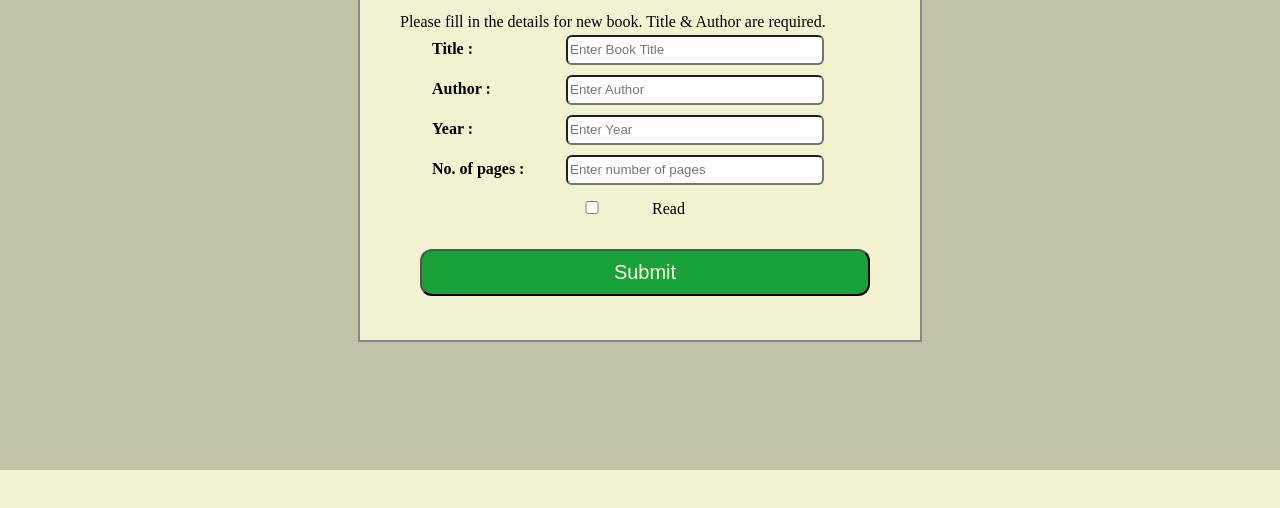
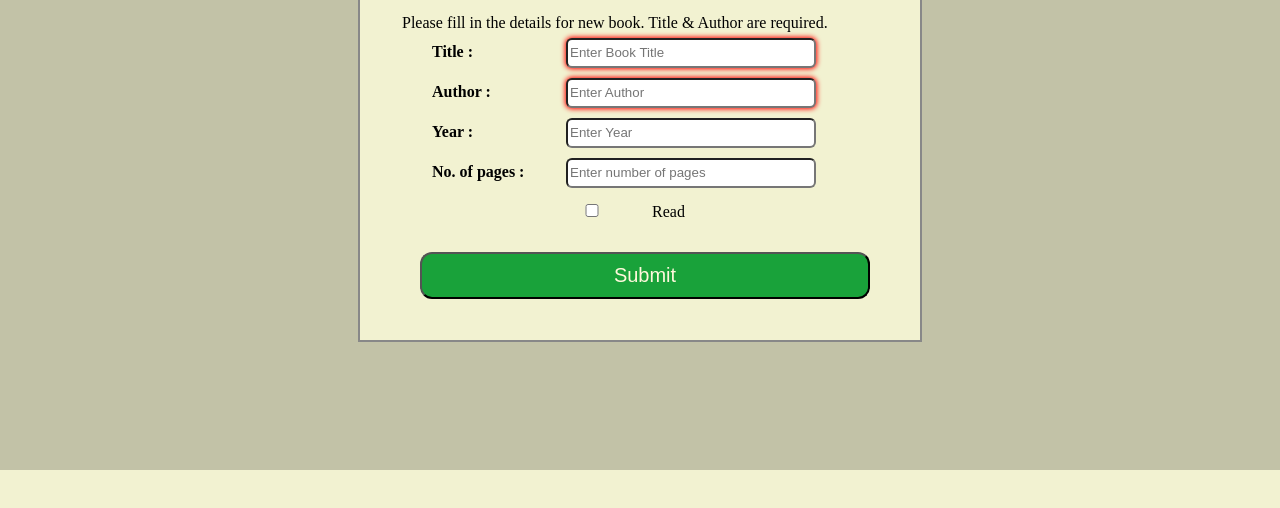
Before and after one commit to yuejiahz/library-app, a plain HTML site: page index.html in a window 1280 px wide. Both pictures are taken after a click on the button "New Book". Shown: the part 220-728 px from the top of the page. Drawn offline with Linux system fonts and the light colour scheme.

Commit message:
validate form

```diff
--- a/index.html
+++ b/index.html
@@ -21,20 +21,18 @@
         <div class="modal-content">
             <span class="close">&times;</span>
                 <h1> Add New Book</h1>
-                <p> Please fill in the details for new book. Title & Author are required.</p>
+                <legend> Please fill in the details for new book. Title & Author are required.</legend>
                 <form>
                 <label for="title"><b>Title :</b></label>
-                <input type="text" placeholder="Enter Book Title" id="title" required>
+                <input type="text" placeholder="Enter Book Title" id="title" maxlength='1000' required>
                 <label for="author"><b>Author :</b></label>
                 <input type="text" placeholder="Enter Author" name="author" id="author" required>
                 <label for="year"><b>Year :</b></label>
-                <input type="number" placeholder="Enter Year" name="year" id="year">
+                <input type="number" placeholder="Enter Year" name="year" id="year" step="1" min=1000 max=3000 >
                 <label for="pages"><b>No. of pages :</b></label>
-                <input type="number" placeholder="Enter number of pages" name="pages" id="pages">
-                <!-- <p id="statusId"><b>Status :</b></p> -->
+                <input type="number" placeholder="Enter number of pages" name="pages" id="pages" min='2' max='100000'>
                 <input type="checkbox" id="status" name="status">
                 <label for="status">Read</label>
-        <!--     <button id="status" onclick="statusToggle()">Unread</button>   -->
                 <button id='submit'>Submit</button>
                 </form>
 
--- a/style.css
+++ b/style.css
@@ -87,10 +87,17 @@ label{
     margin-left: 2rem;
 }
 input,select{
+    box-sizing: border-box;
    width: 250px;
    background-color: white;
    line-height: 1.5rem;
    border-radius: 6px;
+}
+input:invalid{
+    box-shadow: 0 0 5px 1px red;
+}
+input:focus:invalid{
+    box-shadow: none;
 }
 #submit{
     display: block;
```
